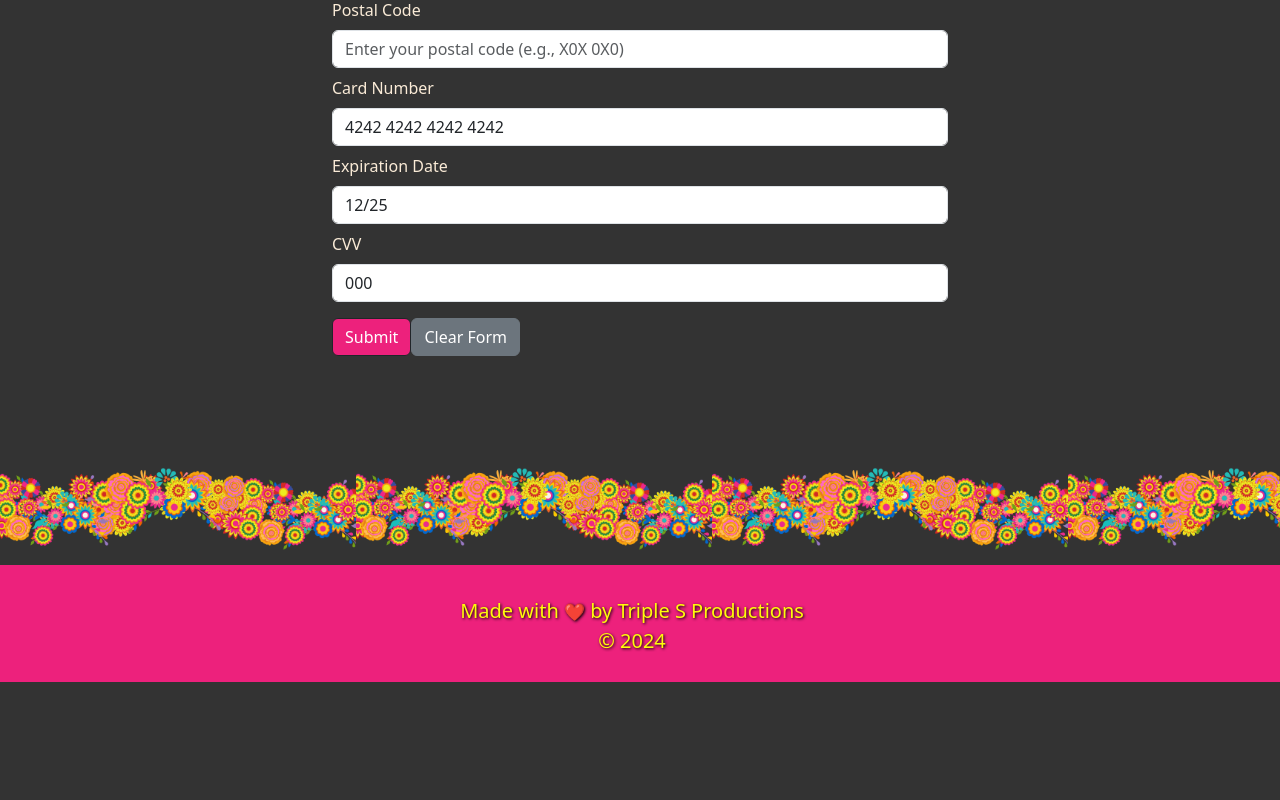
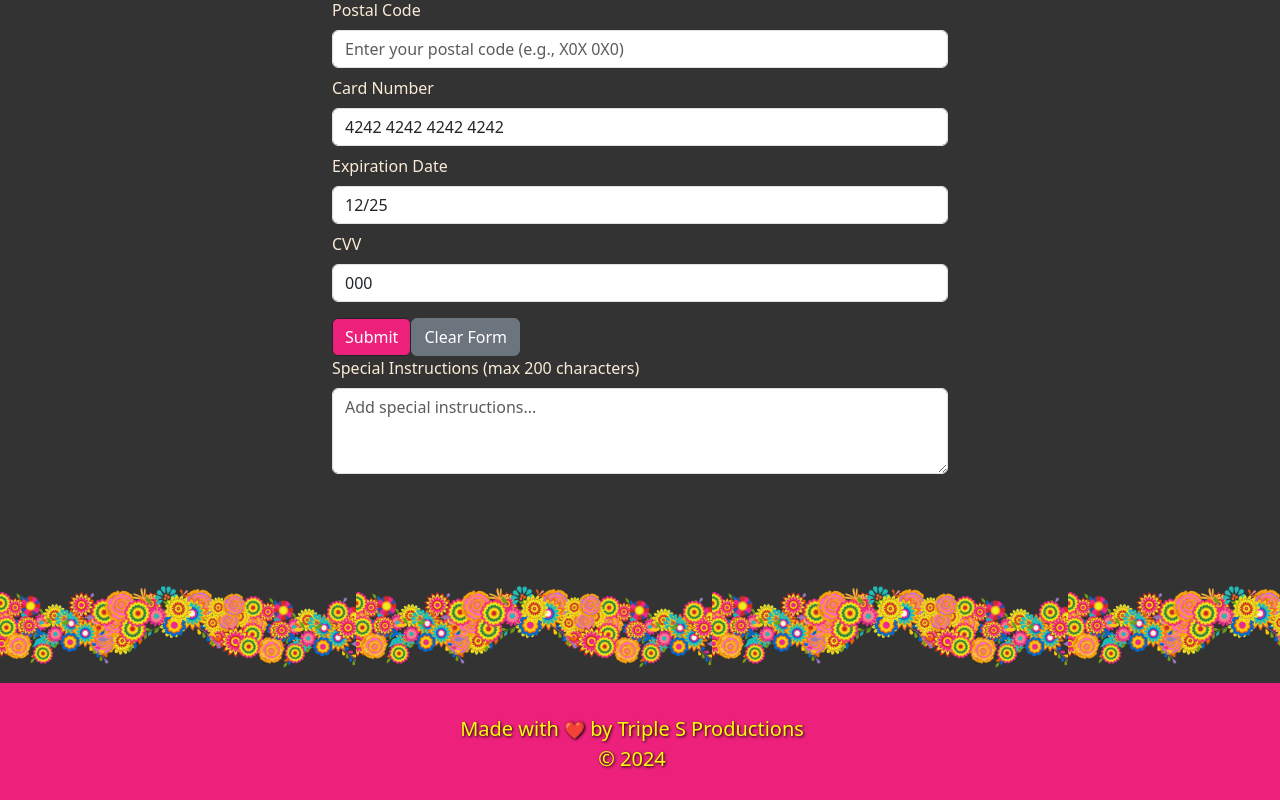
Before and after one commit to CookingMeister/festival-social-hub, a React (Vite) app in the folder client/: page /checkout in a window 1280 px wide. Shown: the part 697-1497 px from the top of the page. Before the commit the page ends 1379 px from the top, so only its background shows below. Built offline with nearby package versions, Linux system fonts and the light colour scheme.

Commit message:
added spacial instructions box for customization

```diff
--- a/client/src/components/CheckoutForm.jsx
+++ b/client/src/components/CheckoutForm.jsx
@@ -16,6 +16,7 @@ function CheckoutForm({ onClose }) {
     cardNumber: '',
     expirationDate: '',
     cvv: '',
+    specialInstructions: '', // New field for special instructions
   });
 
   const [showOrderConfirmation, setShowOrderConfirmation] = useState(false);
@@ -97,6 +98,7 @@ function CheckoutForm({ onClose }) {
       cardNumber: '',
       expirationDate: '',
       cvv: '',
+      specialInstructions: '' // Clear special instructions on form clear
     });
   };
 
@@ -244,6 +246,20 @@ function CheckoutForm({ onClose }) {
         </Button>
       </Form>
 
+      {/* Special Instructions */}
+      <Form.Group controlId="formSpecialInstructions">
+          <Form.Label>Special Instructions (max 200 characters)</Form.Label>
+          <Form.Control
+            as="textarea"
+            rows={3}
+            placeholder="Add special instructions..."
+            name="specialInstructions"
+            value={formData.specialInstructions}
+            onChange={handleChange}
+            maxLength={200}
+          />
+        </Form.Group>
+
       <OrderConfirmation
         show={showOrderConfirmation}
         onHide={() => setShowOrderConfirmation(false)}
--- a/client/src/components/OrderConfirmation.jsx
+++ b/client/src/components/OrderConfirmation.jsx
@@ -31,6 +31,7 @@ const OrderConfirmationModal = ({ show, onHide, orderConfirmationNumber, cartIte
         <p>Card Number: {formattedCardNumber}</p>
         <p>Expiration Date: {formData.expirationDate}</p>
         <p>CVV: {formData.cvv}</p>
+        <p>Special Instructions: {formData.specialInstructions}</p>
       </Modal.Body>
       <Modal.Footer>
         <Button variant="secondary" onClick={onHide}>
```
